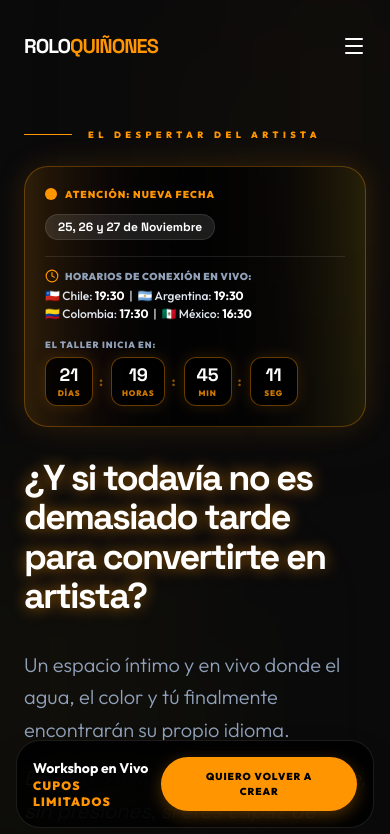
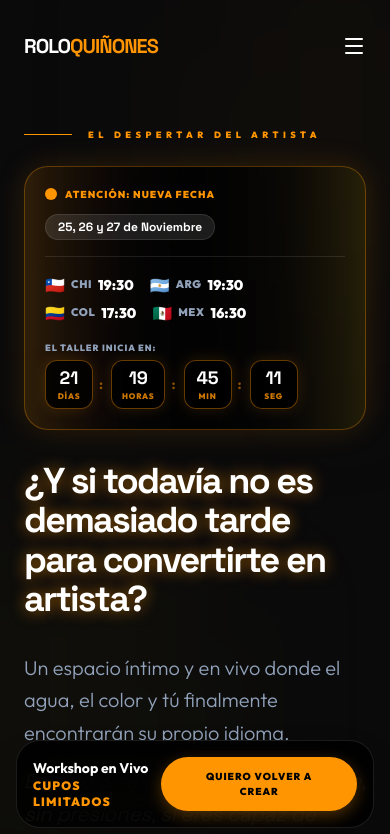
Before and after one commit to Rolo7575qf/rolo-quinones-workshop-funnel, a React (Vite) app: page / in a window 390 px wide. Shown: the top 834 px of the page. Built offline with nearby package versions, Linux system fonts and the light colour scheme.

Commit message:
style: simplify timezone format to CHI/ARG/COL/MEX across entire page

```diff
--- a/src/App.tsx
+++ b/src/App.tsx
@@ -179,7 +179,7 @@ const FAQ = [
   },
   {
     q: "¿Cuáles son los horarios para mi país?",
-    a: "Las sesiones inician a las 19:30 hora Chile (25, 26 y 27 de noviembre). Horarios por país: 🇨🇱 Chile: 19:30 | 🇦🇷 Argentina: 19:30 | 🇨🇴 Colombia: 17:30 | 🇲🇽 México: 16:30."
+    a: "Las sesiones inician los días 25, 26 y 27 de noviembre: 🇨🇱 CHI 19:30 | 🇦🇷 ARG 19:30 | 🇨🇴 COL 17:30 | 🇲🇽 MEX 16:30. Si no puedes asistir en directo, tendrás acceso a las grabaciones por 1 mes."
   }
 ];
 
@@ -473,17 +473,22 @@ export default function App() {
 
                 <div className="flex flex-col sm:flex-row sm:items-center justify-between gap-4 pt-3 border-t border-white/10">
                   <div>
-                    <p className="text-[10px] font-black uppercase tracking-wider text-slate-400 mb-1 flex items-center gap-1.5">
-                      <Clock className="w-3.5 h-3.5 text-neon-orange" /> Horarios de conexión en vivo:
-                    </p>
-                    <p className="text-xs sm:text-sm text-slate-200 font-medium">
-                      🇨🇱 Chile: <strong className="text-white">19:30</strong> &nbsp;|&nbsp; 🇦🇷 Argentina: <strong className="text-white">19:30</strong>
-                    </p>
-                    <p className="text-xs sm:text-sm text-slate-200 font-medium mt-0.5">
-                      🇨🇴 Colombia: <strong className="text-white">17:30</strong> &nbsp;|&nbsp; 🇲🇽 México: <strong className="text-white">16:30</strong>
-                    </p>
+                    <div className="flex flex-wrap gap-x-4 gap-y-1 mt-1">
+                      {[
+                        { flag: "🇨🇱", code: "CHI", time: "19:30" },
+                        { flag: "🇦🇷", code: "ARG", time: "19:30" },
+                        { flag: "🇨🇴", code: "COL", time: "17:30" },
+                        { flag: "🇲🇽", code: "MEX", time: "16:30" },
+                      ].map((c) => (
+                        <div key={c.code} className="flex items-center gap-1.5">
+                          <span className="text-base">{c.flag}</span>
+                          <span className="text-[11px] font-black text-slate-400 uppercase tracking-wider">{c.code}</span>
+                          <span className="text-sm font-black text-white">{c.time}</span>
+                        </div>
+                      ))}
+                    </div>
                   </div>
-                  <div className="sm:self-end">
+                  <div className="sm:self-center">
                     <p className="text-[9px] uppercase tracking-widest font-black text-slate-400 mb-1.5 text-left sm:text-right">
                       El taller inicia en:
                     </p>
@@ -704,8 +709,8 @@ export default function App() {
                     </div>
                     <div>
                       <h5 className="text-xl font-bold mb-2">3 Sesiones Online en Vivo (Zoom)</h5>
-                      <p className="text-neon-orange font-bold text-sm mb-1">25, 26 y 27 de Noviembre | 19:30 hrs (Chile)</p>
-                      <p className="text-slate-400 font-light text-xs mb-2">🇦🇷 19:30 | 🇨🇴 17:30 | 🇲🇽 16:30</p>
+                      <p className="text-neon-orange font-bold text-sm mb-1">25, 26 y 27 de Noviembre</p>
+                      <p className="text-slate-300 font-medium text-xs mb-2">🇨🇱 CHI 19:30 &nbsp;|&nbsp; 🇦🇷 ARG 19:30 &nbsp;|&nbsp; 🇨🇴 COL 17:30 &nbsp;|&nbsp; 🇲🇽 MEX 16:30</p>
                       <p className="text-slate-400 font-light text-sm italic">Pintarás paso a paso acompañado personalmente. No estarás solo.</p>
                     </div>
                   </div>
@@ -757,7 +762,7 @@ export default function App() {
 
                   {/* Horarios compactos */}
                   <p className="text-[11px] text-slate-300 font-medium mb-2 relative z-10">
-                    🇨🇱 19:30 &nbsp;|&nbsp; 🇦🇷 19:30 &nbsp;|&nbsp; 🇨🇴 17:30 &nbsp;|&nbsp; 🇲🇽 16:30
+                    🇨🇱 CHI 19:30 &nbsp;|&nbsp; 🇦🇷 ARG 19:30 &nbsp;|&nbsp; 🇨🇴 COL 17:30 &nbsp;|&nbsp; 🇲🇽 MEX 16:30
                   </p>
 
                   <div className="flex justify-center my-4 relative z-10">
```
